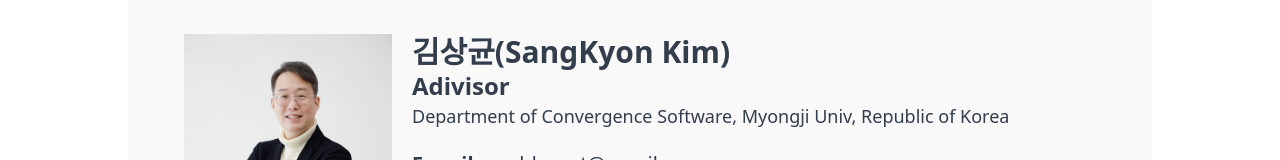
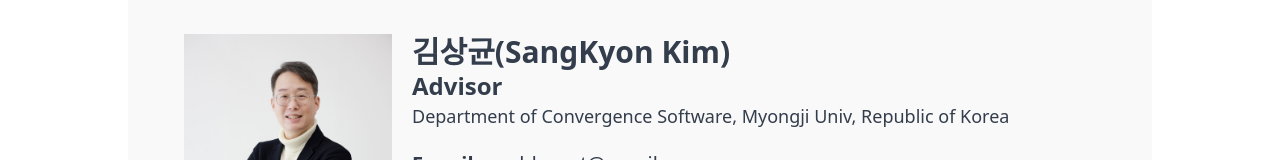
Before and after one commit to UXMUnderGraduate/UXM-Lab-FE, a Next.js app in the folder Next_v1/: page /members in a window 1280 px wide. Shown: the part 392-552 px from the top of the page. Built offline with nearby package versions, Linux system fonts and the light colour scheme.

Commit message:
Chore : 오타수정

```diff
--- a/Next_v1/src/components/members/CardList.tsx
+++ b/Next_v1/src/components/members/CardList.tsx
@@ -14,7 +14,7 @@ const dummy = [
     isAlumni: false,
     researchField: 'BlockChain', //연구분야
     email: 'goldmunt@gmail.com',
-    degree: 'Adivisor',
+    degree: 'Advisor',
     img: '/images/professor.jpeg',
   },
   {
@@ -63,7 +63,7 @@ const dummy = [
   },
   {
     id: 6, //index
-    nameEn: 'Sohyeon Kim ',
+    nameEn: 'Sohyeon Kim',
     nameKr: '김소현',
     affiliation: 'Department of Convergence Software, Myongji Univ, Republic of Korea', //소속기관이름
     isAlumni: false,
```
